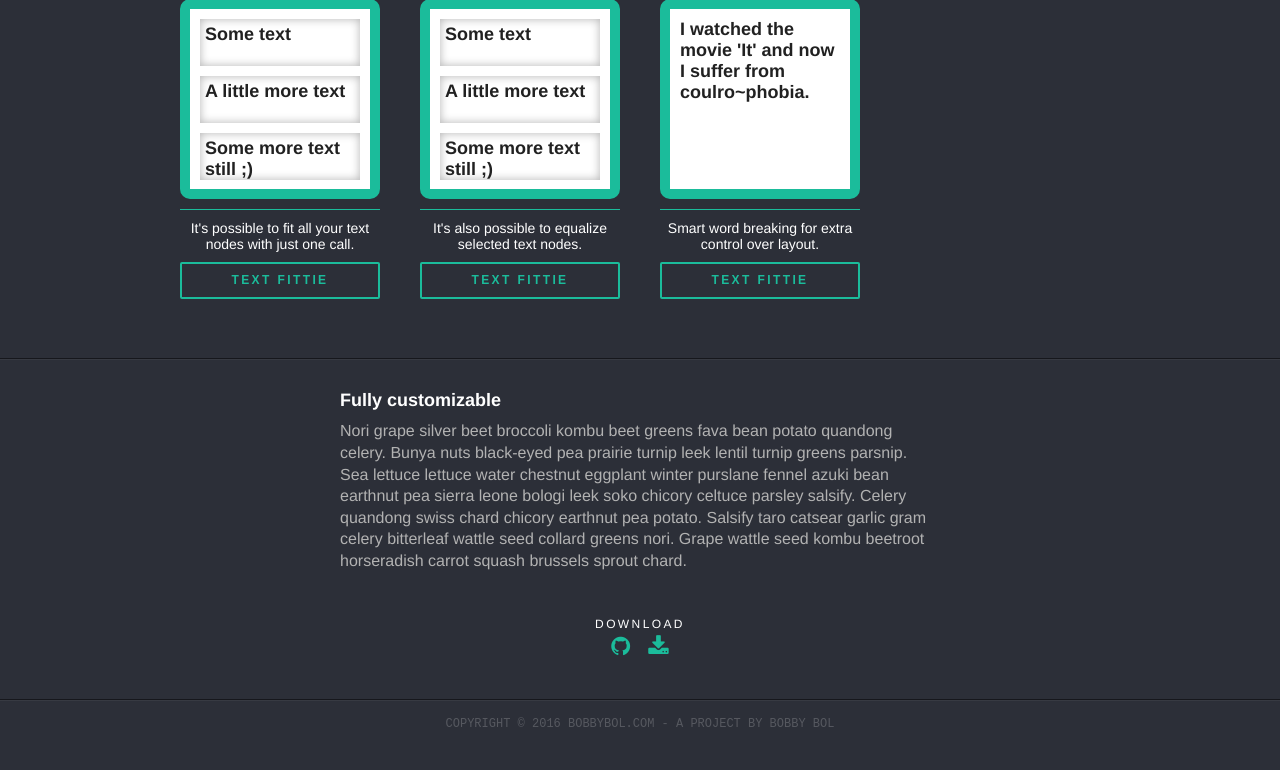
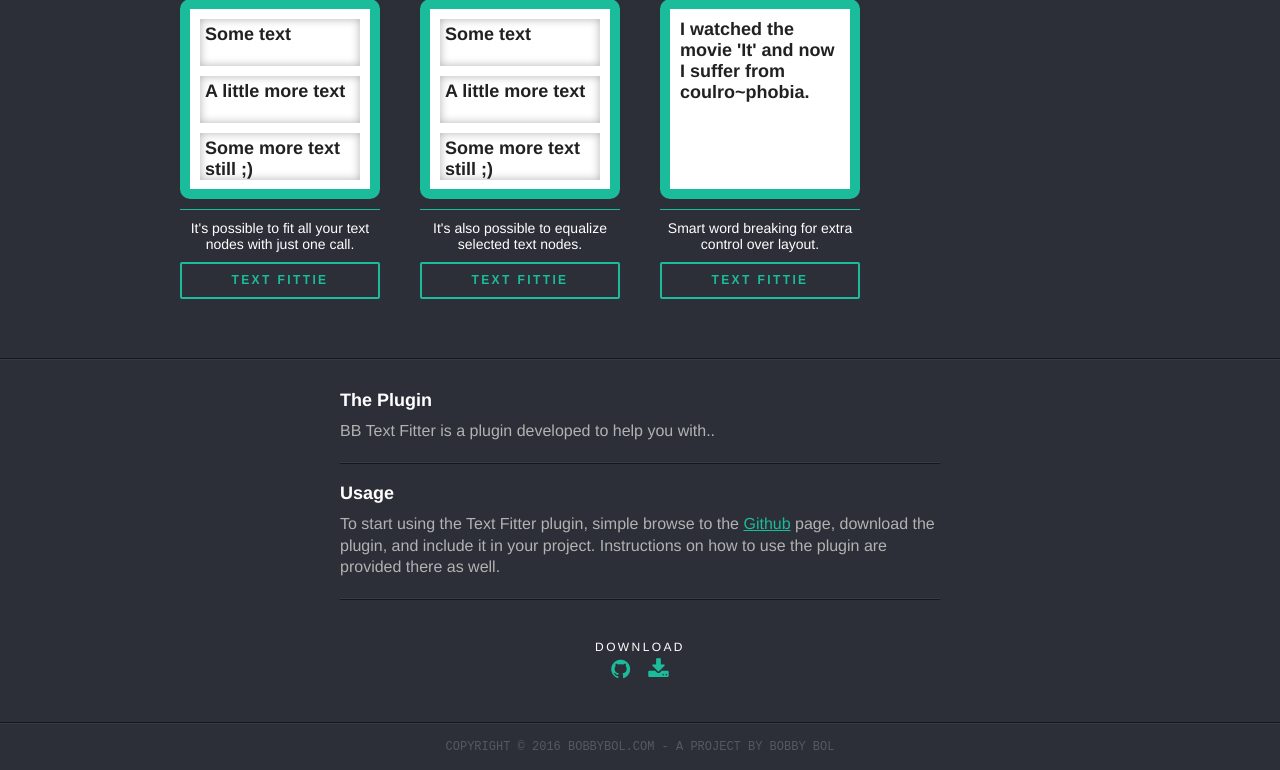
Before and after one commit to bobbybol/plugin-development, a PHP site: page / in a window 1280 px wide. Shown: the part 810-1580 px from the top of the page. Before the commit the page ends 1557 px from the top, so only its background shows below. Run offline with PHP 8.4, Linux system fonts and the light colour scheme.

Commit message:
some explanation

```diff
--- a/bb-textfitter/index.php
+++ b/bb-textfitter/index.php
@@ -169,10 +169,20 @@
             </section>
             <section class="plugin--explanation">
                 <div class="explanation-container">
-                    <h3 class="h3">Fully customizable</h3>
-                    <p class="p">Nori grape silver beet broccoli kombu beet greens fava bean potato quandong celery. Bunya nuts black-eyed pea prairie turnip leek lentil turnip greens parsnip. Sea lettuce lettuce water chestnut eggplant winter purslane fennel azuki bean earthnut pea sierra leone bologi leek soko chicory celtuce parsley salsify.
+                    <h3 class="h3">The Plugin</h3>
+                    <p class="p">
+                        BB Text Fitter is a plugin developed to help you with..
+                    </p>
 
-                    Celery quandong swiss chard chicory earthnut pea potato. Salsify taro catsear garlic gram celery bitterleaf wattle seed collard greens nori. Grape wattle seed kombu beetroot horseradish carrot squash brussels sprout chard.</p>
+                    <hr>
+
+                    <h3 class="h3">Usage</h3>
+                    <p class="p">
+                        To start using the Text Fitter plugin, simple browse to the <a href="<?php echo $linkGit ?>" target="_blank">Github</a> page, download the plugin, and include it in your project. Instructions on how to use the plugin are provided there as well.
+                    </p>
+
+                    <hr>
+
                 </div>
                 <div class="dl">
                     <p class="p">download</p>
--- a/css/bbstyle.css
+++ b/css/bbstyle.css
@@ -716,7 +716,7 @@ ul {
   width: 92%;
   margin: 0 auto;
   max-width: 600px;
-  padding-bottom: 40px; }
+  padding-bottom: 36px; }
 
 /* BB Accordion styles
    ========================================================================== */
--- a/sass/layout/sections/_explanation.scss
+++ b/sass/layout/sections/_explanation.scss
@@ -12,5 +12,5 @@
     width: 92%;
     margin: 0 auto;
     max-width: 600px;
-    padding-bottom: 40px;
+    padding-bottom: 36px;
 }
```
